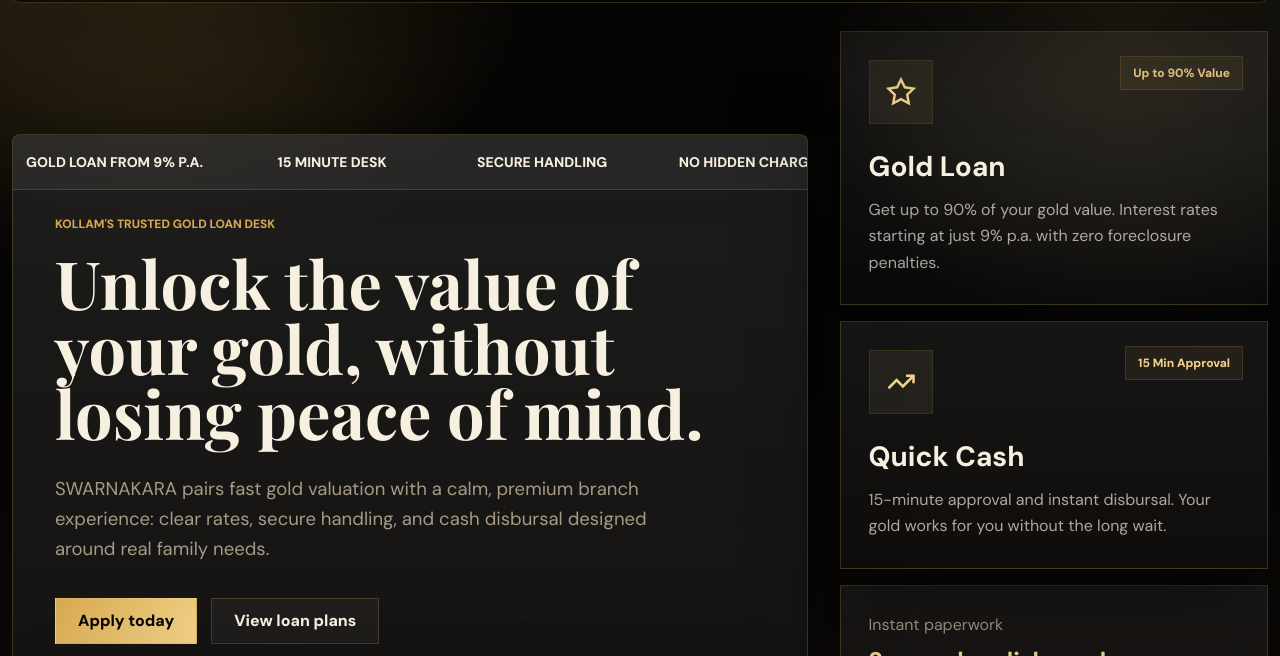
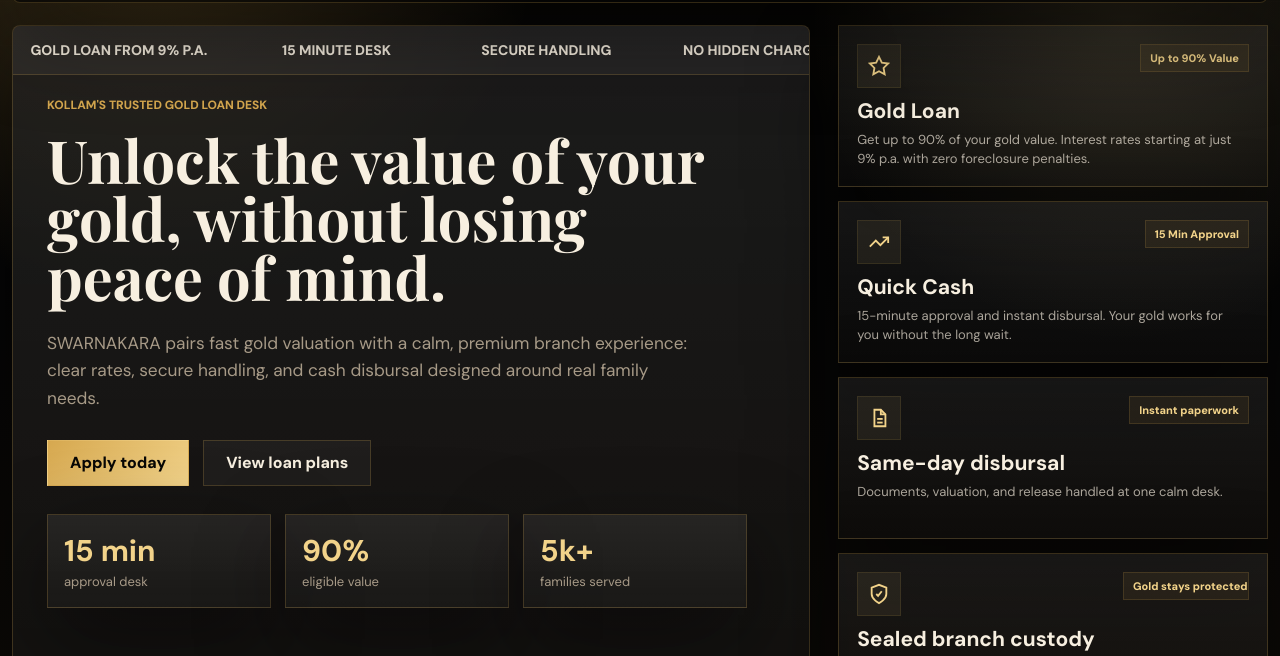
Before and after one commit to nikhilgdaniel/swarnakara-noir, a website: page index.html in a window 1280 px wide. Shown: the part 87-743 px from the top of the page. Drawn offline with nearby package versions, Linux system fonts and the light colour scheme.

Commit message:
Unify hero offer card layout

```diff
--- a/index.html
+++ b/index.html
@@ -77,13 +77,27 @@
             <strong>Quick Cash</strong>
             <small>15-minute approval and instant disbursal. Your gold works for you without the long wait.</small>
           </div>
-          <div class="feature-card">
-            <span>Instant paperwork</span>
+          <div class="offer-card">
+            <span class="offer-tag">Instant paperwork</span>
+            <div class="offer-icon" aria-hidden="true">
+              <svg viewBox="0 0 24 24" fill="none" stroke="currentColor" stroke-width="2">
+                <path d="M7 3h7l5 5v13H7z"/>
+                <path d="M14 3v5h5"/>
+                <path d="M10 13h6"/>
+                <path d="M10 17h6"/>
+              </svg>
+            </div>
             <strong>Same-day disbursal</strong>
             <small>Documents, valuation, and release handled at one calm desk.</small>
           </div>
-          <div class="feature-card">
-            <span>Gold stays protected</span>
+          <div class="offer-card">
+            <span class="offer-tag">Gold stays protected</span>
+            <div class="offer-icon" aria-hidden="true">
+              <svg viewBox="0 0 24 24" fill="none" stroke="currentColor" stroke-width="2">
+                <path d="M12 22s8-4 8-10V5l-8-3-8 3v7c0 6 8 10 8 10z"/>
+                <path d="M9 12l2 2 4-5"/>
+              </svg>
+            </div>
             <strong>Sealed branch custody</strong>
             <small>Transparent handling, documented storage, and Malayalam-first support.</small>
           </div>
--- a/styles.css
+++ b/styles.css
@@ -148,17 +148,17 @@
 .hero {
   display: grid;
   grid-template-columns: minmax(0, 0.78fr) minmax(300px, 0.42fr);
-  gap: 32px;
-  align-items: center;
+  gap: 28px;
+  align-items: stretch;
   width: var(--site-width);
-  min-height: 100svh;
   margin: 0 auto;
-  padding: 118px 0 64px;
+  padding: 112px 0 54px;
 }
 
 .hero-copy {
   overflow: hidden;
-  padding: clamp(22px, 4vw, 42px);
+  min-height: 100%;
+  padding: clamp(22px, 3.4vw, 34px);
   border: 1px solid var(--line);
   border-radius: 8px;
   background:
@@ -169,7 +169,7 @@
 
 .hero-ticker {
   overflow: hidden;
-  margin: calc(clamp(22px, 4vw, 42px) * -1) calc(clamp(22px, 4vw, 42px) * -1) 26px;
+  margin: calc(clamp(22px, 3.4vw, 34px) * -1) calc(clamp(22px, 3.4vw, 34px) * -1) 22px;
   border-bottom: 1px solid var(--line);
   background: rgba(255,255,255,0.05);
 }
@@ -186,7 +186,7 @@
   align-items: center;
   justify-content: center;
   min-width: 210px;
-  min-height: 54px;
+  min-height: 48px;
   padding: 0 24px;
   color: var(--text);
   font-size: 14px;
@@ -211,13 +211,13 @@
 
 .hero-copy h1 {
   max-width: 660px;
-  font-size: clamp(50px, 5.2vw, 72px);
+  font-size: clamp(46px, 4.65vw, 64px);
 }
 
 .hero-copy .lead {
   max-width: 640px;
-  font-size: clamp(17px, 1.45vw, 20px);
-  line-height: 1.62;
+  font-size: clamp(16px, 1.35vw, 18px);
+  line-height: 1.58;
 }
 
 .malayalam {
@@ -256,7 +256,7 @@
 
 .lead {
   max-width: 720px;
-  margin: 28px 0 0;
+  margin: 24px 0 0;
   color: var(--muted);
   font-size: clamp(18px, 2vw, 22px);
   line-height: 1.7;
@@ -267,7 +267,7 @@
   display: flex;
   flex-wrap: wrap;
   gap: 14px;
-  margin: 34px 0;
+  margin: 28px 0;
 }
 
 .stats {
@@ -290,13 +290,13 @@
 }
 
 .stats div {
-  padding: 20px;
+  padding: 16px;
 }
 
 .stats strong {
   display: block;
   color: var(--gold-soft);
-  font-size: 32px;
+  font-size: 30px;
 }
 
 .stats span {
@@ -306,12 +306,14 @@
 
 .hero-panel {
   display: grid;
-  gap: 16px;
+  grid-template-rows: repeat(4, minmax(0, 1fr));
+  gap: 14px;
+  min-height: 100%;
 }
 
 .offer-card,
 .feature-card {
-  padding: 28px;
+  padding: 18px;
 }
 
 .offer-card small,
@@ -323,19 +325,19 @@
 
 .offer-card {
   position: relative;
-  min-height: 232px;
+  min-height: 0;
 }
 
 .offer-tag {
   position: absolute;
-  top: 24px;
-  right: 24px;
-  max-width: 148px;
-  padding: 8px 12px;
+  top: 18px;
+  right: 18px;
+  max-width: 126px;
+  padding: 6px 9px;
   color: var(--gold-soft);
   border: 1px solid rgba(214, 168, 79, 0.16);
   background: rgba(214, 168, 79, 0.08);
-  font-size: 12px;
+  font-size: 11px;
   font-weight: 900;
   text-align: center;
   white-space: nowrap;
@@ -344,32 +346,32 @@
 .offer-icon {
   display: grid;
   place-items: center;
-  width: 64px;
-  height: 64px;
-  margin-bottom: 28px;
+  width: 44px;
+  height: 44px;
+  margin-bottom: 12px;
   color: var(--gold-soft);
   border: 1px solid rgba(214, 168, 79, 0.12);
   background: rgba(242, 211, 138, 0.07);
 }
 
 .offer-icon svg {
-  width: 30px;
-  height: 30px;
+  width: 22px;
+  height: 22px;
 }
 
 .offer-card strong {
   display: block;
-  margin-bottom: 14px;
+  margin-bottom: 8px;
   color: var(--text);
-  font-size: 28px;
+  font-size: 21px;
   line-height: 1.1;
 }
 
 .offer-card small {
   max-width: 390px;
   color: rgba(247, 239, 224, 0.68);
-  font-size: 16px;
-  line-height: 1.65;
+  font-size: 13px;
+  line-height: 1.42;
 }
 
 .feature-card strong {
```
